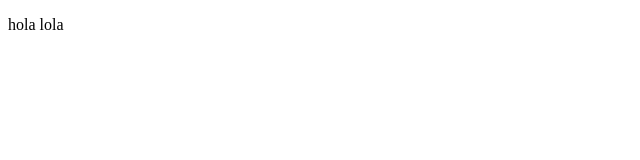
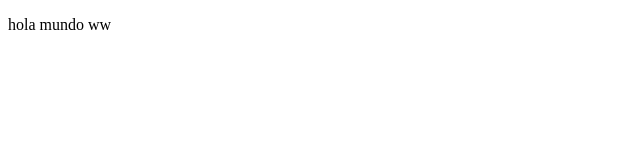
Before and after one commit to walter10/proyecto_demo_prework, a plain HTML site: page index.html in a window 1280 px wide. Shown: the full height of the page, 0-640 px from the left. Drawn offline with Linux system fonts and the light colour scheme.

Commit message:
nueva maquina 	modified:   index.html

```diff
--- a/index.html
+++ b/index.html
@@ -7,6 +7,6 @@
     <title>Curso Platzi</title>
 </head>
 <body>
-    <p>hola lola </p>
+    <p>hola mundo ww </p>
 </body>
 </html>
```
